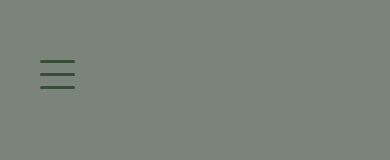
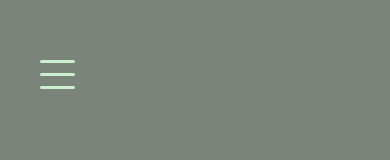
Before and after one commit to terichudejova/wedding, a React (Vite) app: page /wedding/qanda in a window 390 px wide. Shown: the top 160 px of the page. Built offline with nearby package versions, Linux system fonts and the light colour scheme; a web font is replaced by a local one.

Commit message:
add scrollToTop component

```diff
--- a/src/App.jsx
+++ b/src/App.jsx
@@ -3,6 +3,7 @@
 import viteLogo from '/vite.svg'
 import './App.css'
 import { NavLink, Outlet } from 'react-router-dom'
+import ScrollToTop from './ScrollToTop';
 
 
 
@@ -40,6 +41,7 @@
 
   return (
     <div>
+      <ScrollToTop />
       <nav className={`nav ${isOpen ? 'open' : ''} ${isScrolled ? 'scrolled' : ''}`}>
         <div className="hamburger" onClick={toggleMenu}>
           <span className="bar"></span>
--- /dev/null
+++ b/src/ScrollToTop.jsx
@@ -0,0 +1,15 @@
+// ScrollToTop.js
+import { useEffect } from 'react';
+import { useLocation } from 'react-router-dom';
+
+const ScrollToTop = () => {
+  const { pathname } = useLocation();
+
+  useEffect(() => {
+    window.scrollTo(0, 0);
+  }, [pathname]);
+
+  return null;
+};
+
+export default ScrollToTop;
--- a/src/index.css
+++ b/src/index.css
@@ -1051,7 +1051,7 @@
     margin-top: var(--space-s);
   }
 
-  .bar {
+  .nav.open .bar {
     background-color: var(--hover-color);
   }
 
```
